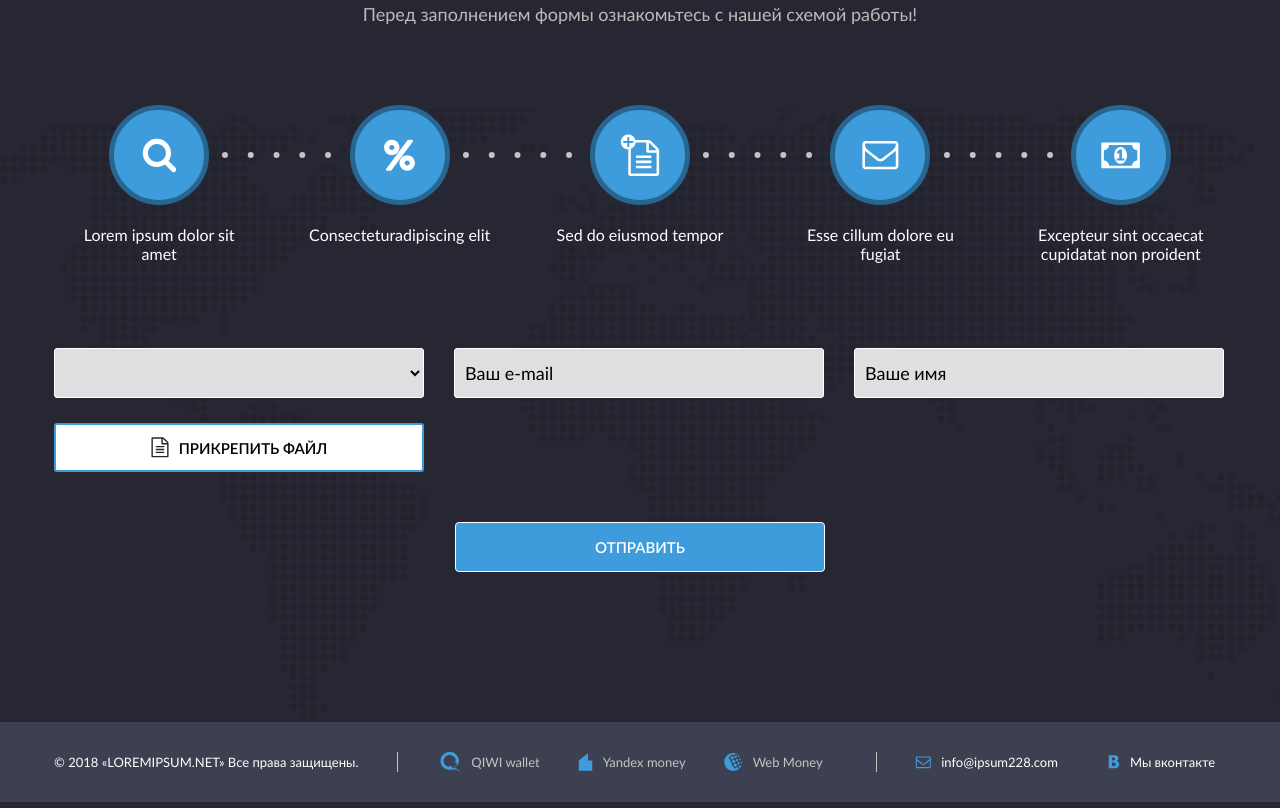
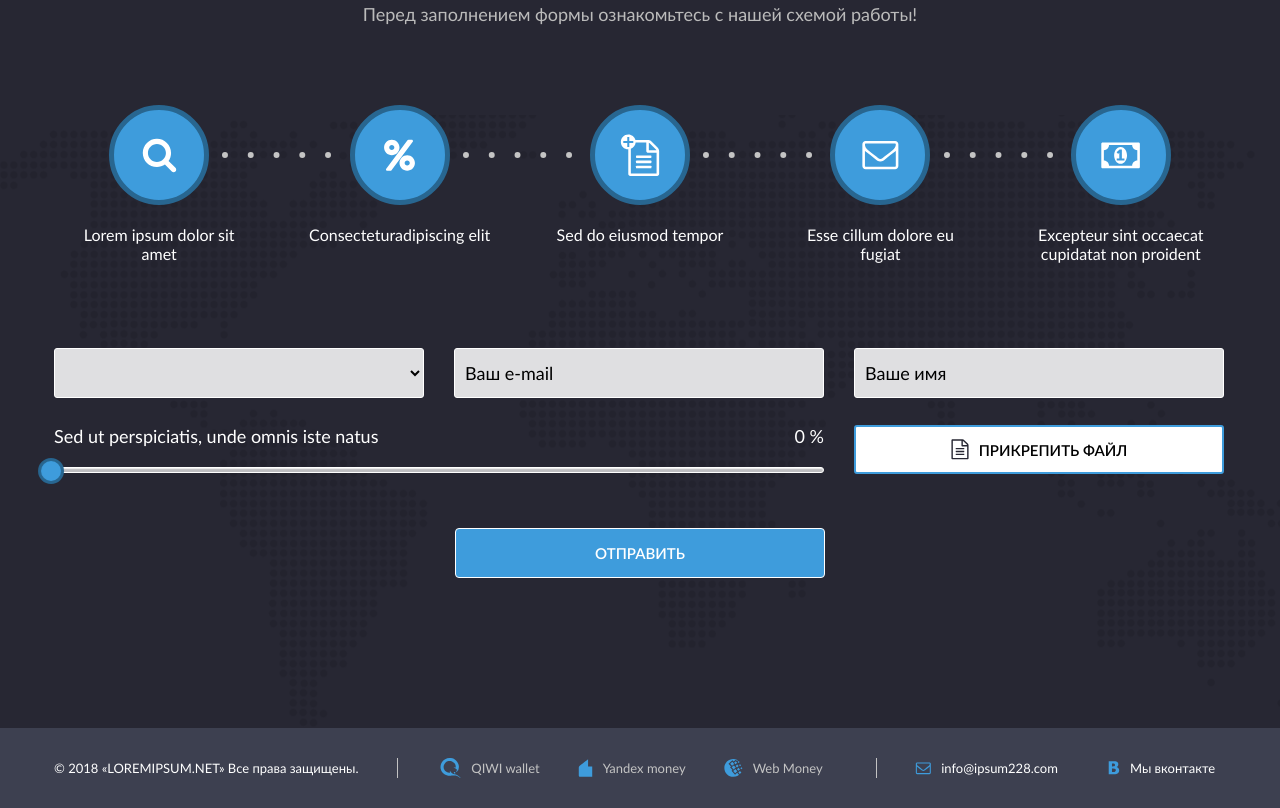
Before and after one commit to makrakvladislav/test-task, a website built with webpack: page src/index.html in a window 1280 px wide. Shown: the part 1040-1848 px from the top of the page. Built offline with nearby package versions, Linux system fonts and the light colour scheme.

Commit message:
feat: add range-slider

```diff
--- a/package.json
+++ b/package.json
@@ -23,13 +23,14 @@
     "html-loader": "^3.1.0",
     "html-webpack-plugin": "^5.5.0",
     "mini-css-extract-plugin": "^2.6.0",
+    "nouislider": "^15.7.0",
     "sass": "^1.49.11",
     "sass-loader": "^12.6.0",
+    "style-loader": "^3.3.2",
     "ts-loader": "^9.2.8",
     "typescript": "^4.6.3",
     "webpack": "^5.71.0",
     "webpack-cli": "^4.9.2",
-    "webpack-dev-server": "^4.7.4",
-    "style-loader": "^3.3.2"
+    "webpack-dev-server": "^4.7.4"
   }
 }
--- a/src/blocks/form/form.scss
+++ b/src/blocks/form/form.scss
@@ -3,7 +3,7 @@
   flex-wrap: wrap;
   flex-grow: 1;
   gap: 30px;
-  row-gap: 25px;
+  row-gap: 27px;
 
   &__input,
   &__select:not(&__input--file) {
@@ -15,6 +15,30 @@
       content: "";
       flex: 0 0 100%;
       height: 0;
+    }
+  }
+
+  &__range-slider {
+    flex-basis: 770px;
+    display: flex;
+    flex-direction: column;
+    row-gap: 20px;
+    align-items: center;
+
+    &-header {
+      display: flex;
+      width: 100%;
+      justify-content: space-between;
+    }
+
+    &-title,
+    &-value {
+      @include font-size(18, 400, 22px);
+      color: $color-text-white;
+    }
+
+    &-input {
+      display: none;
     }
   }
 
--- /dev/null
+++ b/src/blocks/range-slider/range-slider.scss
@@ -0,0 +1,25 @@
+#range-slider {
+  width: 100%;
+  height: 6px;
+  border: 1px solid #fff;
+  background-color: #bebec1;
+
+  .noUi-connect {
+    background-color: $color-secondary;
+  }
+
+  .noUi-handle {
+    height: 26px;
+    width: 26px;
+    top: -10px;
+    right: -9px;
+    border: 3px solid #286690;
+    background-color: $color-secondary;
+    border-radius: 50%;
+    box-shadow: none;
+    &::before,
+    &::after {
+      display: none;
+    }
+  }
+}
--- /dev/null
+++ b/src/blocks/range-slider/range-slider.ts
@@ -0,0 +1,20 @@
+import * as noUiSlider from "nouislider";
+import "nouislider/dist/nouislider.css";
+
+const nonLinearSlider: HTMLElement = document.querySelector(".range-slider");
+let sliderValue: HTMLElement = document.querySelector(".form__range-slider-value");
+let sliderInput: HTMLInputElement = document.querySelector(".form__range-slider-input");
+
+noUiSlider.create(nonLinearSlider, {
+  start: 0,
+  connect: "lower",
+  range: {
+    min: 0,
+    max: 100,
+  },
+});
+
+(nonLinearSlider as noUiSlider.target).noUiSlider.on("update", function (values, handle) {
+  sliderValue.innerHTML = Number(values[handle]).toFixed(0).toString() + " %";
+  sliderInput.placeholder = Number(values[handle]).toFixed(0).toString() + " %";
+});
--- a/src/index.html
+++ b/src/index.html
@@ -96,6 +96,16 @@
               </select>
               <input type="email" name="email" placeholder="Ваш e-mail" class="form__input input">
               <input type="text" name="name" placeholder="Вашe имя" class="form__input input">
+              <div class="form__range-slider">
+                <div class="form__range-slider-header">
+                  <div class="form__range-slider-title">
+                    Sed ut perspiciatis, unde omnis iste natus
+                  </div>
+                  <div class="form__range-slider-value">0 %</div>
+                  <input type="text" name="range-value" class="form__range-slider-input form__input input" placeholder="0%">
+                </div>
+                <div id="range-slider" class="range-slider"></div>
+              </div>
               <div class="input__wrapper">
                 <input type="file" name="file" id="input__file" class="form__input input__file input">
                 <label for="input__file" class="input__file-button">
@@ -105,7 +115,7 @@
                   <span class="input__file-button-text">Прикрепить файл</span>
                </label>
               </div>
-              <button class="form__button button button--primary">Отправить</button>
+              <button type="submit" class="form__button button button--primary">Отправить</button>
             </form>
           </section>
         </div>
--- a/src/js/index.ts
+++ b/src/js/index.ts
@@ -1 +1,2 @@
 import "../blocks/input/input";
+import "../blocks/range-slider/range-slider";
--- a/src/scss/styles.scss
+++ b/src/scss/styles.scss
@@ -12,3 +12,4 @@
 @import "../blocks/splash/splash.scss";
 @import "../blocks/order/order.scss";
 @import "../blocks/footer/footer.scss";
+@import "../blocks/range-slider/range-slider.scss";
--- a/tsconfig.json
+++ b/tsconfig.json
@@ -3,6 +3,7 @@
     "allowSyntheticDefaultImports": true,
     "noImplicitAny": true,
     "module": "es6",
+    "moduleResolution": "node",
     "target": "es5",
     "allowJs": true,
     "sourceMap": true
```
Also changed, not shown: 1 other file.
